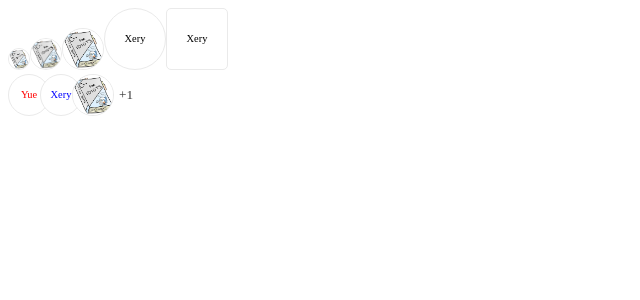
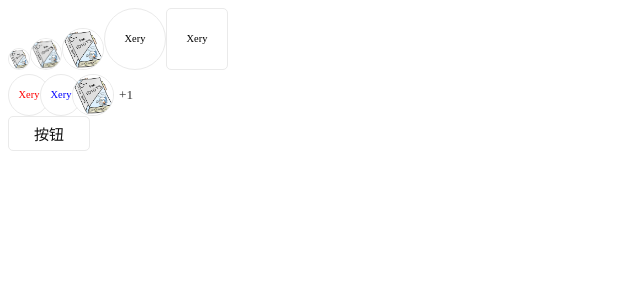
Before and after one commit to fect-org/fect, a Vue app: page / in a window 1280 px wide. Shown: the top 300 px of the page, without its empty margins (0-640 px from the left). Built offline with nearby package versions, Linux system fonts and the light colour scheme.

Commit message:
fix(button): fix button click

```diff
--- a/packages/Button/index.jsx
+++ b/packages/Button/index.jsx
@@ -37,19 +37,19 @@ export default createComponent({
     })
     const clickHandler = (e) => {
       // hide drip when button in shadow status
-      const showDrip = !shadow.value
+      // const showDrip = !shadow.value
       emit('click', e)
     }
     return () => (
       <>
         <button
-          disabled={disabled}
+          disabled={disabled.value}
           className={`fay-btn ${clacClass.value}`}
           onClick={clickHandler}
           {...attrs}
         >
-          <ButtonDrip onCompleted={() => console.log('h')} />
-          {/* {loading.value && (
+          {/* <ButtonDrip onCompleted={() => console.log('h')} />
+          {loading.value && (
             <span className={'fay-loading-icon'}>
               <i></i>
               <i></i>
--- a/packages/utils/create/component.js
+++ b/packages/utils/create/component.js
@@ -8,7 +8,7 @@ import { camelize } from '../format/string'
 const createComponent = (name) => {
   return function (component) {
     component.name = name
-    console.log(camelize(`-${name}`))
+    // console.log(camelize(`-${name}`))
     component.install = (vue) => vue.component(camelize(`-${name}`), component)
     return defineComponent(component)
   }
--- a/src/views/Home.vue
+++ b/src/views/Home.vue
@@ -9,11 +9,12 @@
     <fay-avatar text="Xery" isSquare size="large" />
     <div style="width: 150px">
       <fay-avatar-group count="1">
-        <fay-avatar text="Yue" stacked style="color: red" />
+        <fay-avatar stacked :text="text" style="color: red" />
         <fay-avatar text="Xery" stacked style="color: blue" />
         <fay-avatar :src="ava" stacked text="112221" style="" />
       </fay-avatar-group>
     </div>
+    <fay-button @click="handleTest">按钮</fay-button>
   </div>
 </template>
 
@@ -28,10 +29,17 @@ export default {
       ava: testAvatar,
     }
   },
-  methods: {
-    handleTest(e) {
-      console.log(e)
-    },
+  methods: {},
+  setup(props) {
+    const text = ref('Xery')
+    const handleTest = (e) => {
+      text.value = text.value === 'yue' ? 'Xery' : 'yue'
+      console.log(text.value)
+    }
+    return {
+      text,
+      handleTest,
+    }
   },
 }
 </script>
```
